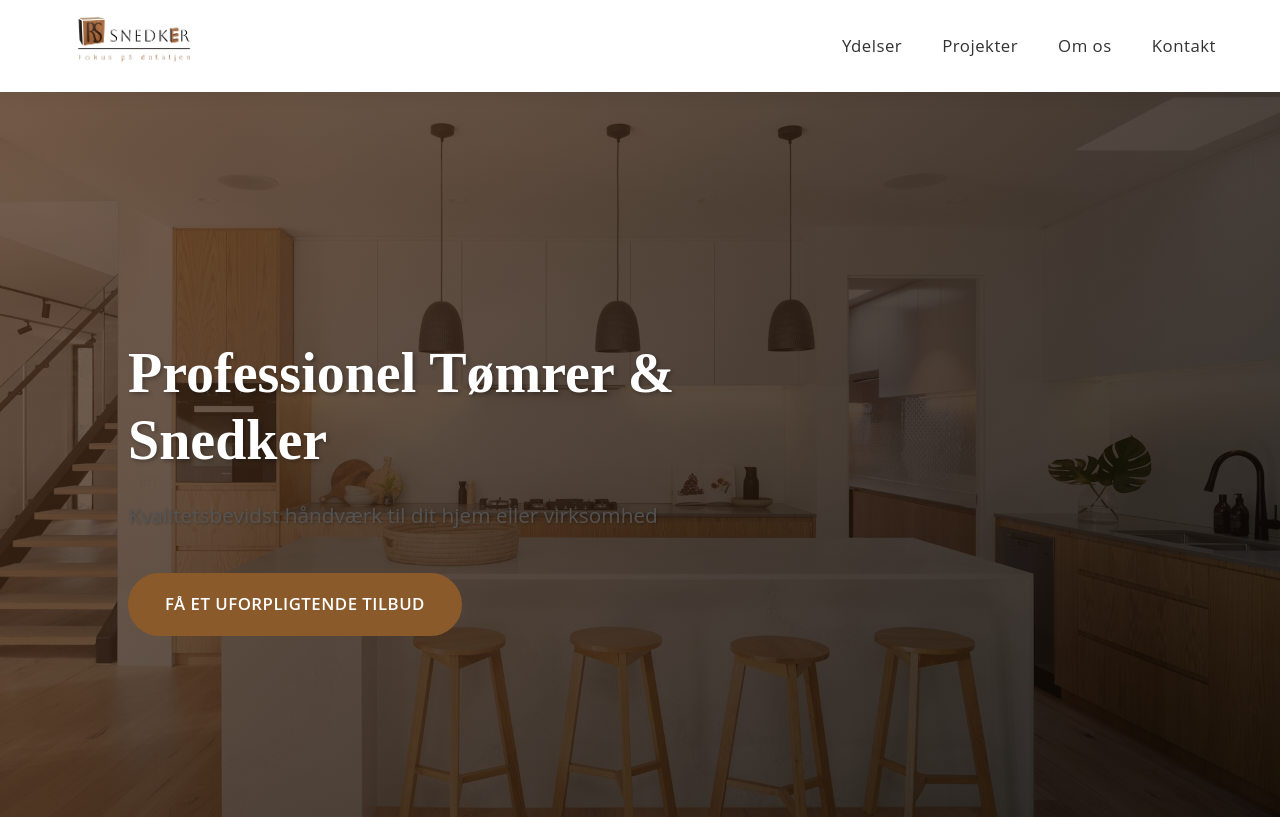
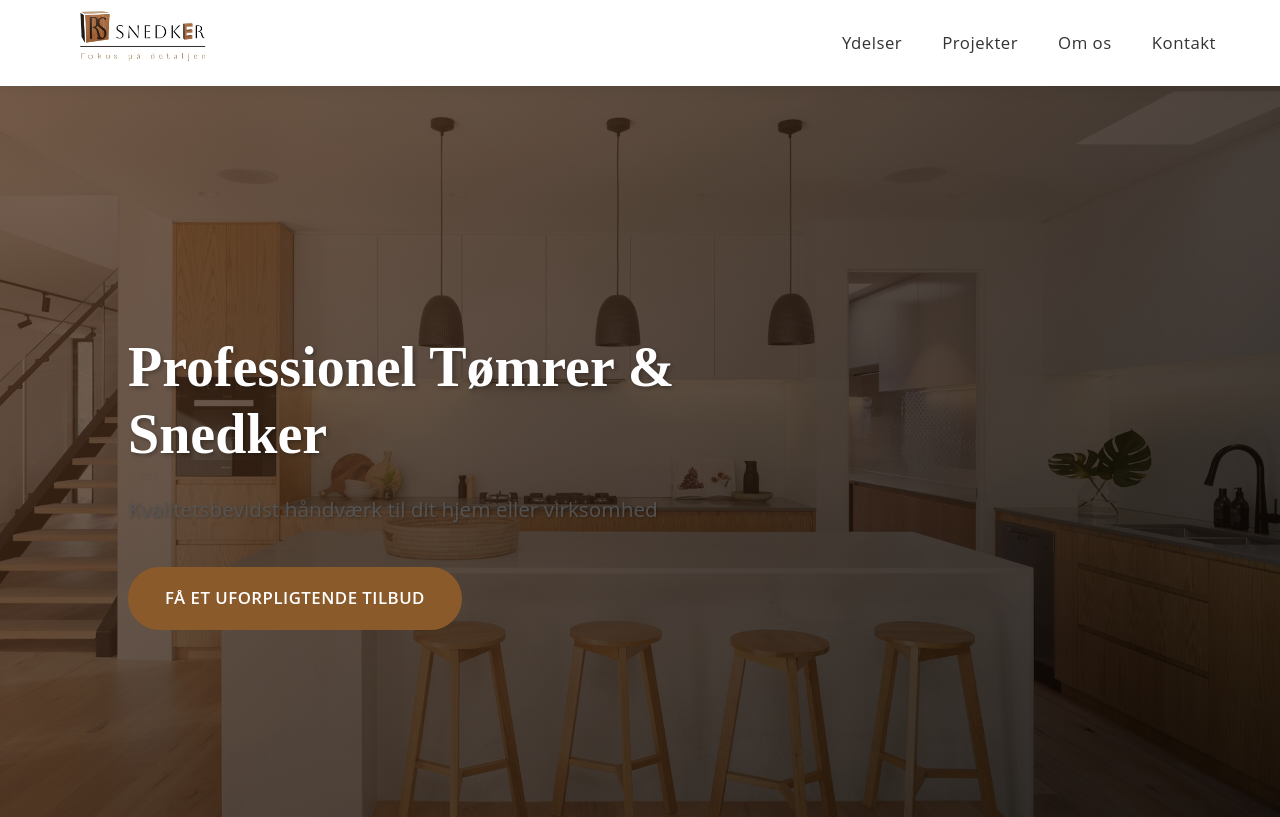
Before and after one commit to ralphboass/rs-snedker, a plain HTML site: page index.html in a window 1280 px wide. Shown: the top 817 px of the page. Drawn offline with Linux system fonts and the light colour scheme.

Commit message:
Update style.css

```diff
--- a/css/style.css
+++ b/css/style.css
@@ -94,7 +94,7 @@ header {
     width: 100%;
     z-index: 1000;
     transition: all 0.3s ease;
-    padding: 1rem 0;
+    padding: 0.5rem 0;  /* Reduced vertical padding to give more space for logo */
 }
 
 header.scrolled {
@@ -113,14 +113,15 @@ nav {
 .logo {
     display: flex;
     align-items: center;
-    height: 60px;  /* Increased from 50px */
+    height: 70px;  /* Increased height for logo container */
 }
 
 .logo-img {
     height: 100%;
     width: auto;
-    max-height: 80px;  /* Increased from 60px */
+    max-height: 90px;  /* Increased max height */
     transition: var(--transition);
+    object-fit: contain;  /* Ensures the image scales properly */
 }
 
 .logo-img:hover {
```
